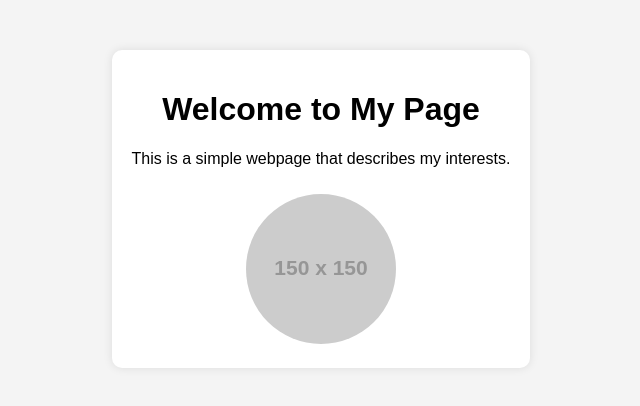
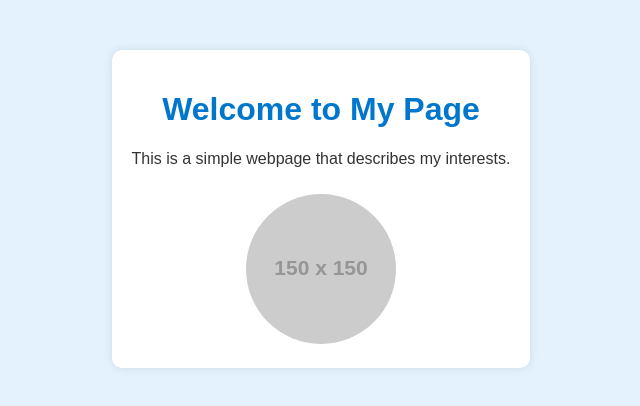
Before and after one commit to antek-5/antoni.github.io, a plain HTML site: page index.html in a window 1280 px wide. Shown: the whole page, without its empty margins (319-959 px from the left). Drawn offline with Linux system fonts and the light colour scheme; placeholder pictures from the web are drawn by us.

Commit message:
styles updated
background color and other (colors) changed, max-width in .container added

```diff
--- a/index.html
+++ b/index.html
@@ -9,7 +9,7 @@
             font-family: Arial, sans-serif;
             text-align: center;
             margin: 50px;
-            background-color: #f4f4f4;
+            background-color: #e3f2fd;
         }
         .container {
             background: white;
@@ -17,11 +17,18 @@
             border-radius: 10px;
             box-shadow: 0 0 10px rgba(0, 0, 0, 0.1);
             display: inline-block;
+            max-width: 400px;
         }
         img {
             width: 150px;
             border-radius: 50%;
             margin-top: 10px;
+        }
+        h1 {
+            color: #0077cc;
+        }
+        p {
+            color: #333;
         }
     </style>
 </head>
```
